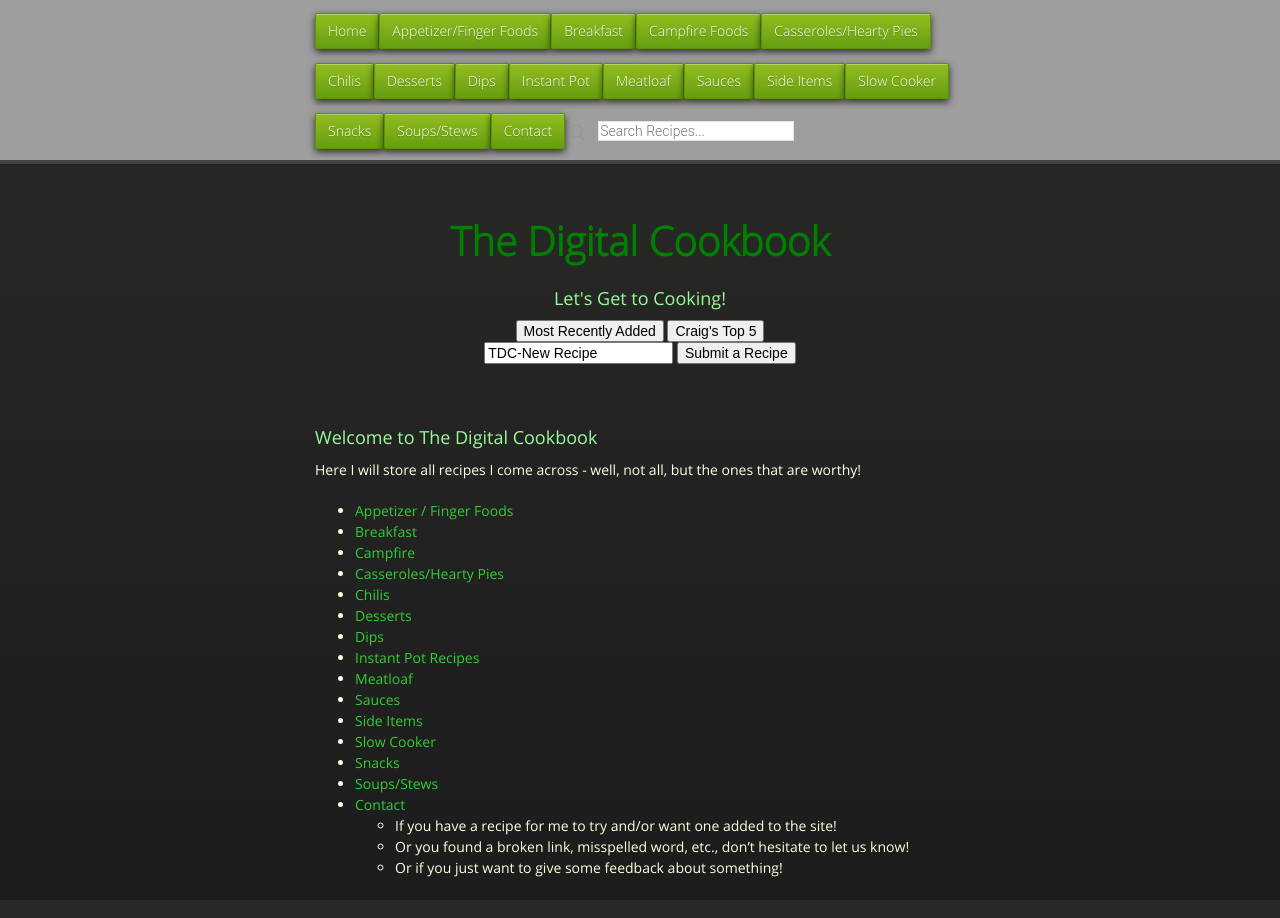
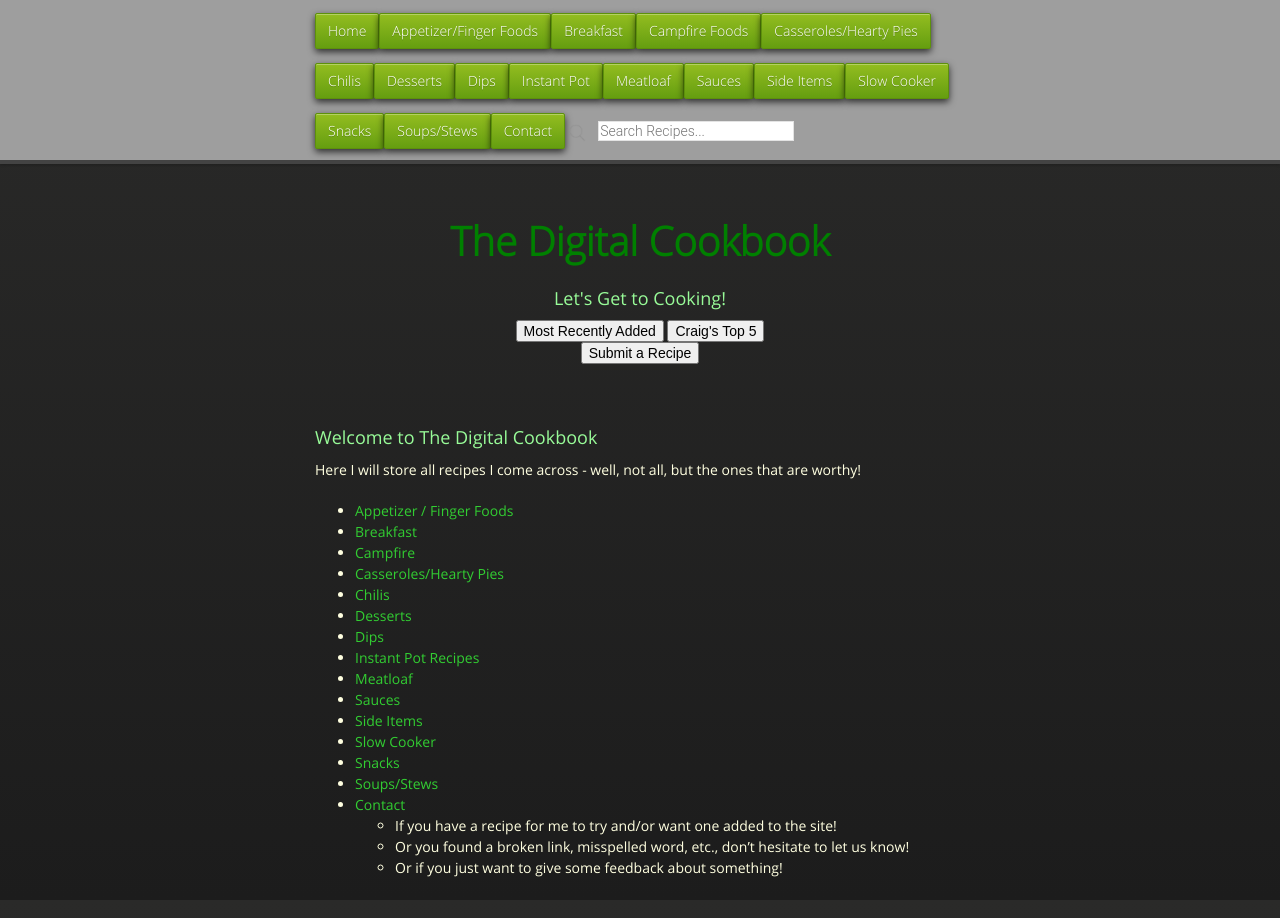
Before and after one commit to cmwillett/TheDigitalCookbook, a Jekyll site: the page built from index.md, in a window 1280 px wide. Built offline with Jekyll 4.4.1, drawn with Linux system fonts in a browser that asks for light colours; nearby versions of some CDN libraries.

Commit message:
Update default.html

```diff
--- a/_layouts/default.html
+++ b/_layouts/default.html
@@ -70,7 +70,7 @@ tipue_search_active: true
                     </form>
                     <!--<button onclick="location.href='craig.willett@gmail.com?Subject=TDC New Recipe';">Submit a Recipe</button>-->
                     <form action="mailto:craig.willett@gmail.com" method="GET">
-                        <input name="subject" type="text" value="TDC-New Recipe"/>
+                        <input name="subject" type="hidden" value="TDC-New Recipe"/>
                         <input type="submit" value="Submit a Recipe"/>
                     </form>
                     </center>
```
